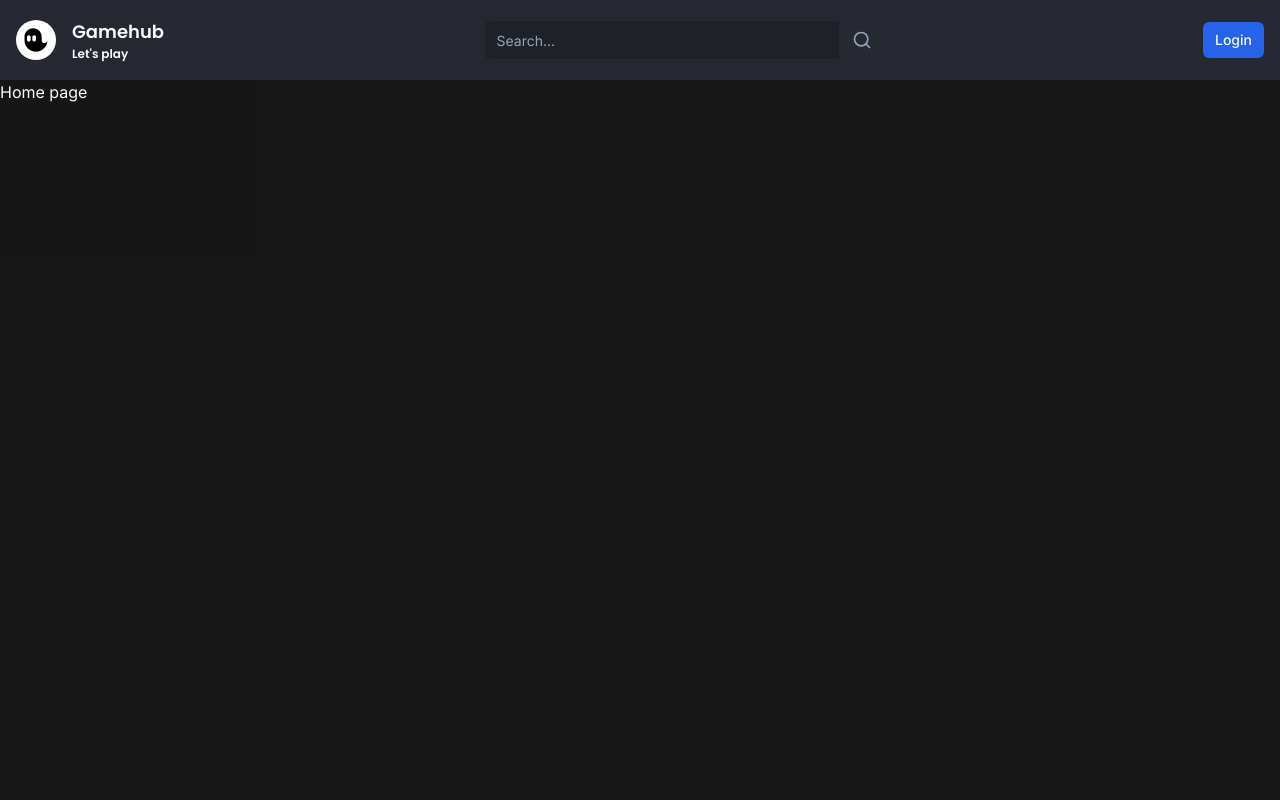
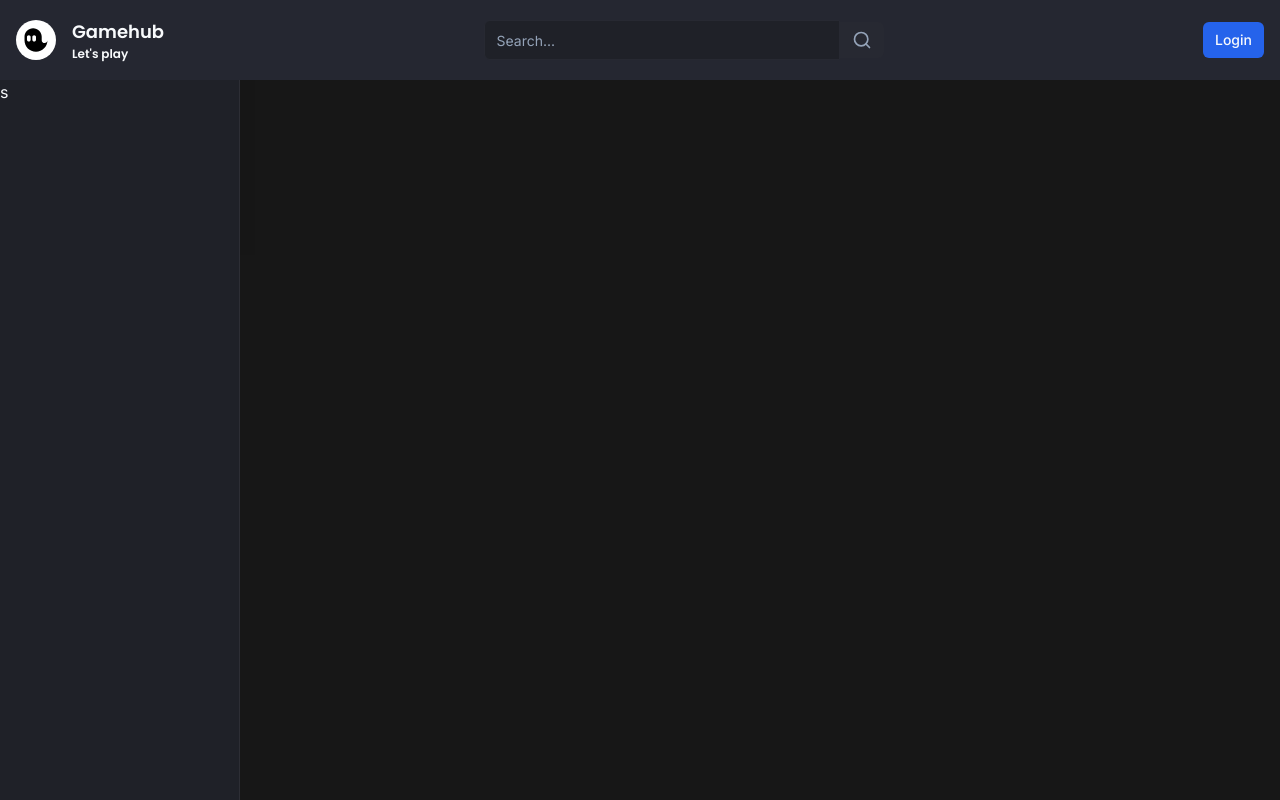
Before and after one commit to zWellingtonLima/GameHub-StreamApp, a Next.js app: page / in a window 1280 px wide. Built offline with nearby package versions, Linux system fonts and the light colour scheme; no server answers.

Commit message:
feat: adding sidebar component

```diff
--- /dev/null
+++ b/app/(browse)/_components/sidebar/index.tsx
@@ -0,0 +1,11 @@
+import { Wrapper } from "./wrapper"
+
+export const Sidebar = () => {
+
+
+  return (
+    <Wrapper>
+      s
+    </Wrapper>
+  )
+}
--- /dev/null
+++ b/app/(browse)/_components/sidebar/wrapper.tsx
@@ -0,0 +1,17 @@
+"use client"
+
+import { useSidebar } from "@/store/use-sidebar";
+
+interface WrapperProps {
+  children: React.ReactNode;
+}
+
+export const Wrapper = ({ children }: WrapperProps) => {
+  const { collapsed } = useSidebar((state) => state);
+
+  return (
+    <aside className="fixed left-0 flex flex-col w-60 h-full bg-background border-r border-[#2D2E35] z-50">
+      {children}
+    </aside>
+  );
+};
--- a/app/(browse)/layout.tsx
+++ b/app/(browse)/layout.tsx
@@ -1,10 +1,14 @@
 import { Navbar } from "./_components/navbar";
+import { Sidebar } from "./_components/sidebar";
 
 const BrowseLayout = ({ children }: { children: React.ReactNode }) => {
   return (
     <>
       <Navbar />
-      <div className='flex h-full pt-20'>{children}</div>
+      <div className='flex h-full pt-20'>
+        <Sidebar/>
+        {children}
+      </div>
     </>
   );
 };
--- a/package.json
+++ b/package.json
@@ -23,7 +23,8 @@
     "react-dom": "^18",
     "svix": "^1.15.0",
     "tailwind-merge": "^2.2.0",
-    "tailwindcss-animate": "^1.0.7"
+    "tailwindcss-animate": "^1.0.7",
+    "zustand": "^4.4.7"
   },
   "devDependencies": {
     "@types/node": "^20",
```
Also changed, not shown: 1 other file (tests, documents, lock files or other folders).
